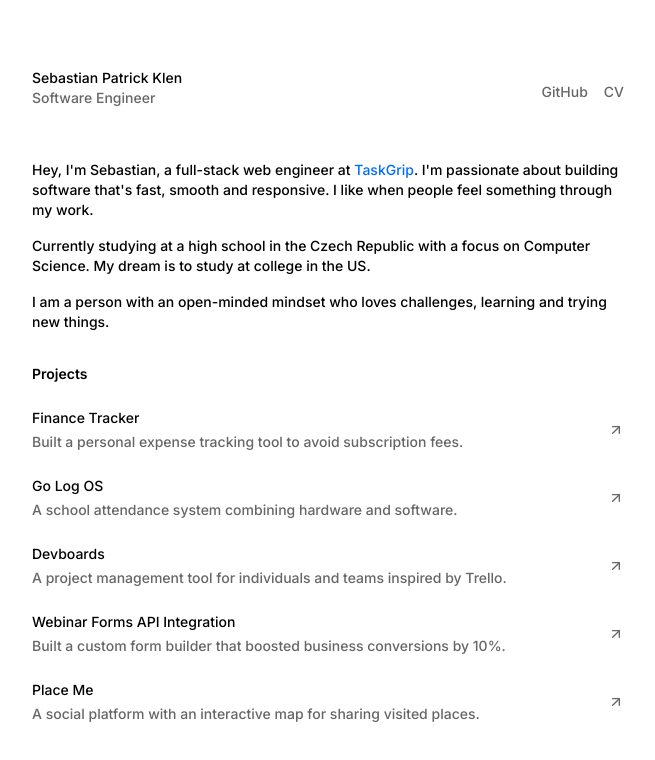
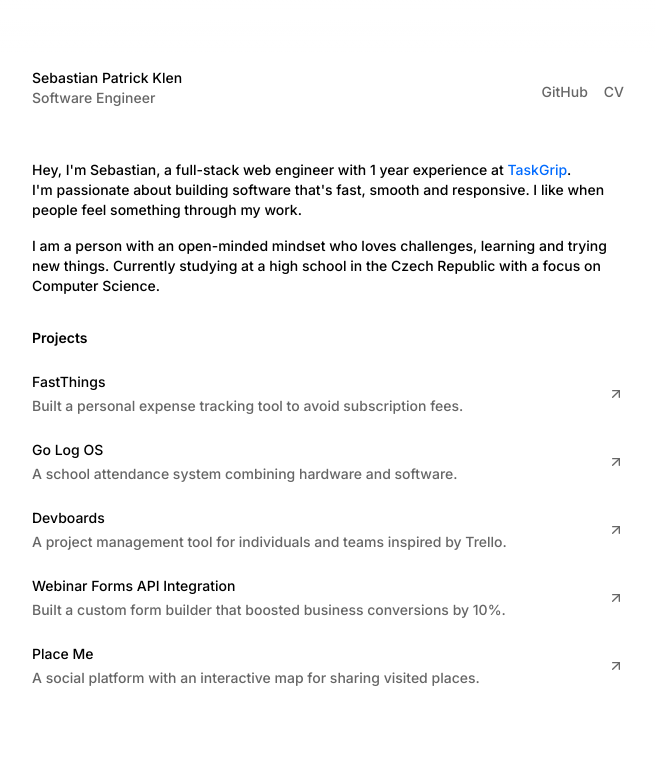
Before and after one commit to sebastianpatrickk/sebastianklen, a Next.js app: page / in a window 1280 px wide. Shown: the top 760 px of the page, without its empty margins (312-967 px from the left). Built offline with nearby package versions, Linux system fonts and the light colour scheme.

Commit message:
Update project details and personal description

```diff
--- a/src/app/page.tsx
+++ b/src/app/page.tsx
@@ -10,18 +10,16 @@ export default function Home() {
   return (
     <div className="mt-8 w-full text-sm font-medium">
       <p className="leading-5">
-        Hey, I&apos;m Sebastian, a full-stack web engineer at{" "}
-        <Link href="/work">TaskGrip</Link>. I&apos;m passionate about building
-        software that&apos;s fast, smooth and responsive. I like when people
-        feel something through my work.
+        Hey, I{"'"}m Sebastian, a full-stack web engineer with 1 year experience
+        at <Link href="/work">TaskGrip</Link>. <br /> I{"'"}m passionate about
+        building software that{"'"}s fast, smooth and responsive. I like when
+        people feel something through my work.
       </p>
-      <p className="pt-4 leading-5">
-        Currently studying at a high school in the Czech Republic with a focus
-        on Computer Science. My dream is to study at college in the US.
-      </p>
+
       <p className="pt-4 leading-5">
         I am a person with an open-minded mindset who loves challenges, learning
-        and trying new things.
+        and trying new things. Currently studying at a high school in the Czech
+        Republic with a focus on Computer Science.
       </p>
 
       <div className="space-y-3 pt-8">
--- a/src/lib/constants.ts
+++ b/src/lib/constants.ts
@@ -13,37 +13,37 @@ export const headerLinks = [
 
 export const projects = [
   {
-    title: "Finance Tracker",
+    title: "FastThings",
     description:
       "Built a personal expense tracking tool to avoid subscription fees.",
-    url: "https://github.com/sebastianpatrickk/finance-tracker",
+    url: "https://github.com/sebastianpatrickk/fast-things",
     target: "_blank",
   },
   {
     title: "Go Log OS",
     description: "A school attendance system combining hardware and software.",
-    url: "https://github.com/sebastianpatrickk/finance-tracker",
+    url: "https://github.com/sebastianpatrickk/go-log-os",
     target: "_blank",
   },
   {
     title: "Devboards",
     description:
       " A project management tool for individuals and teams inspired by Trello.",
-    url: "https://github.com/sebastianpatrickk/finance-tracker",
+    url: "https://github.com/sebastianpatrickk/devboards",
     target: "_blank",
   },
   {
     title: "Webinar Forms API Integration",
     description:
       "Built a custom form builder that boosted business conversions by 10%.",
-    url: "https://github.com/sebastianpatrickk/finance-tracker",
+    url: "https://github.com/sebastian-patrick-klen/webinar-forms.git",
     target: "_blank",
   },
   {
     title: "Place Me",
     description:
       "A social platform with an interactive map for sharing visited places.",
-    url: "https://github.com/sebastianpatrickk/finance-tracker",
+    url: "https://github.com/sebastian-patrick-klen/placeme-vite.git",
     target: "_blank",
   },
 ];
```
